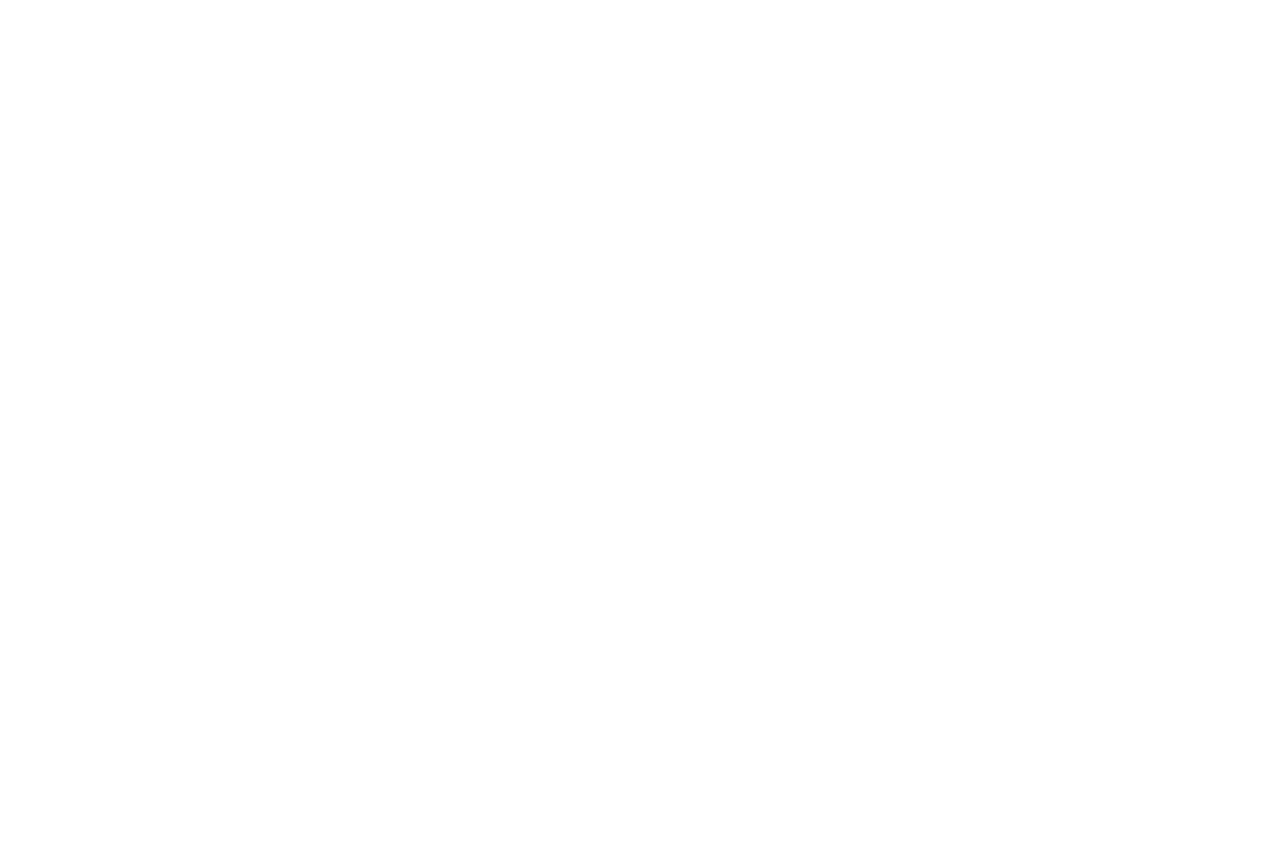
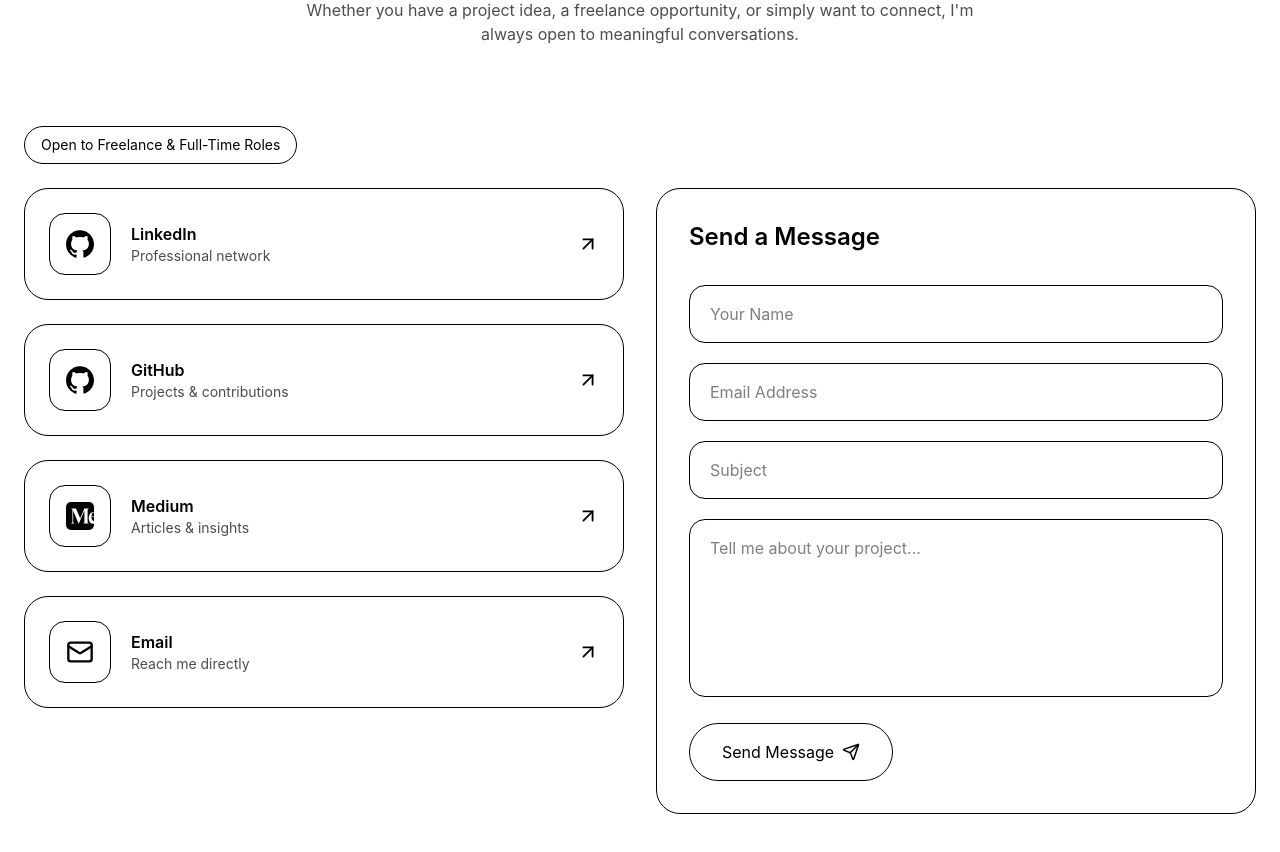
Before and after one commit to AnudeepthiKolagani/anudeepthi-workspace, a React (Vite) app: page / in a window 1280 px wide. Shown: the part 7800-8652 px from the top of the page. Before the commit the page ends 7566 px from the top, so only its background shows below. Built offline with nearby package versions, Linux system fonts and the light colour scheme.

Commit message:
feat: create contact section

```diff
--- a/src/App.jsx
+++ b/src/App.jsx
@@ -4,6 +4,7 @@ import NavBar from "./components/NavBar";
 import About from "./components/About";
 import ProjectJourney from "./components/ProjectJourney";
 import ExperienceTimeline from "./components/ExperienceTimeline";
+import ContactSection from "./components/ContactSection";
 
 function App() {
   return (
@@ -13,6 +14,7 @@ function App() {
       <About />
       <ProjectJourney />
       <ExperienceTimeline />
+      <ContactSection />
     </div>
   );
 }
--- /dev/null
+++ b/src/components/ContactSection.jsx
@@ -0,0 +1,201 @@
+import { Send, ArrowUpRight, Mail } from "lucide-react";
+
+import { SiGithub, SiMedium } from "react-icons/si";
+
+export default function ContactSection() {
+  return (
+    <section id="contact" className="relative overflow-hidden px-6 py-32">
+      {/* Glow Effects */}
+      <div className="absolute left-20 top-20 h-72 w-72 rounded-full blur-3xl opacity-10 animate-pulse" />
+
+      <div className="absolute right-20 bottom-20 h-72 w-72 rounded-full blur-3xl opacity-10 animate-pulse" />
+
+      <div className="mx-auto max-w-7xl">
+        {/* Header */}
+        <div className="mb-20 text-center">
+          <p className="mb-3 text-sm uppercase tracking-[0.3em] opacity-60">
+            Contact
+          </p>
+
+          <h2 className="text-5xl font-bold">Let's Build Something Great</h2>
+
+          <p className="mx-auto mt-6 max-w-2xl opacity-70">
+            Whether you have a project idea, a freelance opportunity, or simply
+            want to connect, I'm always open to meaningful conversations.
+          </p>
+        </div>
+        <div className="mb-6 inline-flex rounded-full border px-4 py-2 text-sm">
+          Open to Freelance & Full-Time Roles
+        </div>
+
+        {/* Main Grid */}
+        <div className="grid gap-8 lg:grid-cols-2">
+          {/* LEFT */}
+          <div className="space-y-6">
+            <ContactCard
+              icon={<SiGithub size={28} />}
+              title="LinkedIn"
+              subtitle="Professional network"
+              href="https://www.linkedin.com/in/anudeepthi-kolagani/"
+            />
+
+            <ContactCard
+              icon={<SiGithub size={28} />}
+              title="GitHub"
+              subtitle="Projects & contributions"
+              href="https://www.linkedin.com/in/anudeepthi-kolagani/"
+            />
+
+            <ContactCard
+              icon={<SiMedium size={28} />}
+              title="Medium"
+              subtitle="Articles & insights"
+              href="https://www.linkedin.com/in/anudeepthi-kolagani/"
+            />
+
+            <ContactCard
+              icon={<Mail size={28} />}
+              title="Email"
+              subtitle="Reach me directly"
+              href="mailto:anudeepthi.kolagani@gmail.com"
+            />
+          </div>
+
+          {/* RIGHT */}
+          <div
+            className="
+              rounded-3xl
+              border
+              p-8
+              backdrop-blur-sm
+              transition-all
+              duration-500
+              hover:-translate-y-2
+            "
+          >
+            <h3 className="mb-8 text-2xl font-semibold">Send a Message</h3>
+
+            <form className="space-y-5">
+              <input
+                type="text"
+                placeholder="Your Name"
+                className="
+                  w-full
+                  rounded-2xl
+                  border
+                  bg-transparent
+                  px-5
+                  py-4
+                  outline-none
+                "
+              />
+
+              <input
+                type="email"
+                placeholder="Email Address"
+                className="
+                  w-full
+                  rounded-2xl
+                  border
+                  bg-transparent
+                  px-5
+                  py-4
+                  outline-none
+                "
+              />
+
+              <input
+                type="text"
+                placeholder="Subject"
+                className="
+                  w-full
+                  rounded-2xl
+                  border
+                  bg-transparent
+                  px-5
+                  py-4
+                  outline-none
+                "
+              />
+
+              <textarea
+                rows="6"
+                placeholder="Tell me about your project..."
+                className="
+                  w-full
+                  resize-none
+                  rounded-2xl
+                  border
+                  bg-transparent
+                  px-5
+                  py-4
+                  outline-none
+                "
+              />
+
+              <button
+                className="
+                  flex
+                  items-center
+                  gap-2
+                  rounded-full
+                  border
+                  px-8
+                  py-4
+                  transition-all
+                  duration-300
+                  hover:-translate-y-1
+                "
+              >
+                Send Message
+                <Send size={18} />
+              </button>
+            </form>
+          </div>
+        </div>
+      </div>
+    </section>
+  );
+}
+
+function ContactCard({ icon, title, subtitle, href }) {
+  return (
+    <a
+      href={href}
+      target="_blank"
+      rel="noreferrer"
+      className="
+        group
+        flex
+        items-center
+        justify-between
+        rounded-3xl
+        border
+        p-6
+        transition-all
+        duration-500
+        hover:-translate-y-2
+      "
+    >
+      <div className="flex items-center gap-5">
+        <div className="rounded-2xl border p-4">{icon}</div>
+
+        <div>
+          <h4 className="font-semibold">{title}</h4>
+
+          <p className="text-sm opacity-70">{subtitle}</p>
+        </div>
+      </div>
+
+      <ArrowUpRight
+        size={22}
+        className="
+          transition-transform
+          duration-300
+          group-hover:translate-x-1
+          group-hover:-translate-y-1
+        "
+      />
+    </a>
+  );
+}
--- a/src/components/NavBar.jsx
+++ b/src/components/NavBar.jsx
@@ -65,7 +65,10 @@ export default function Navbar() {
           </button>
 
           {/* CTA */}
-          <button className="rounded-lg border px-5 py-2 text-sm font-medium transition-all duration-300 hover:scale-105">
+          <button
+            className="rounded-lg border px-5 py-2 text-sm font-medium transition-all duration-300 hover:scale-105"
+            onClick={(e) => handleScroll(e, "#contact")}
+          >
             Hire Me
           </button>
         </div>
```
